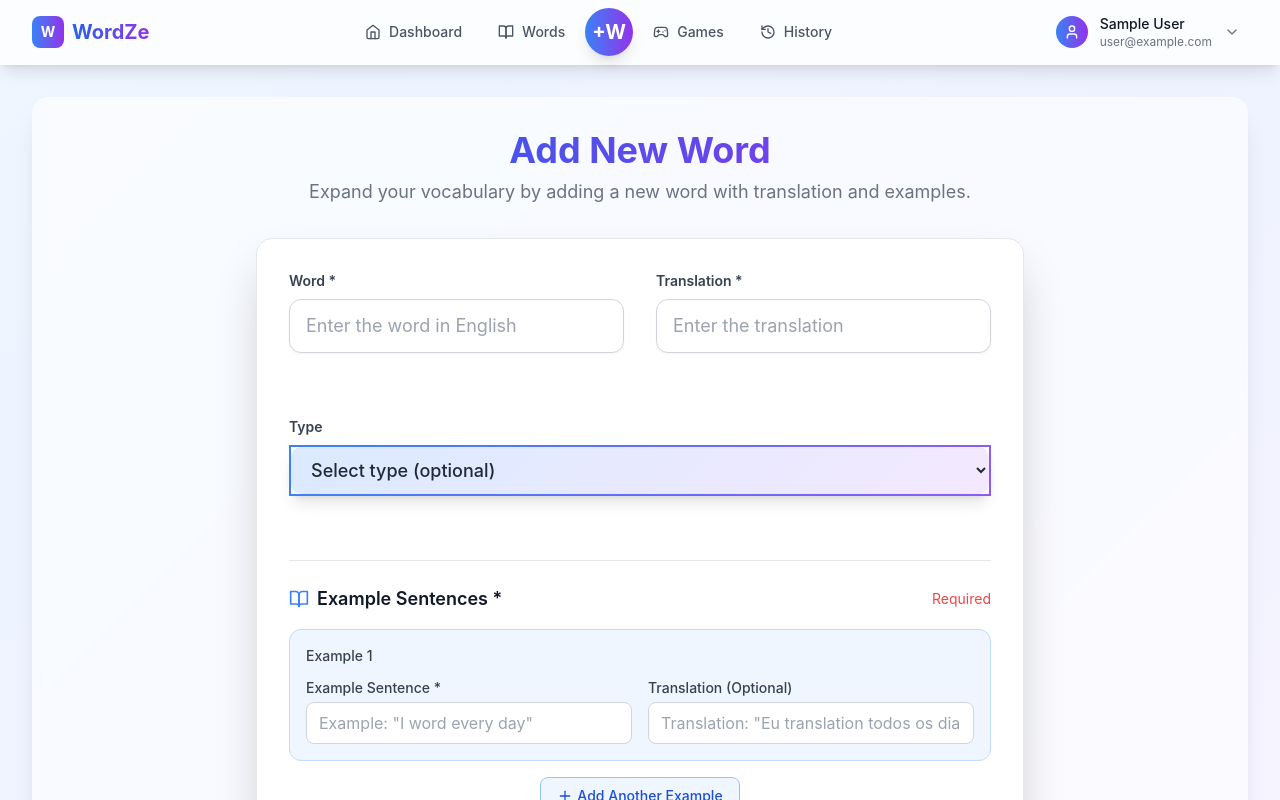
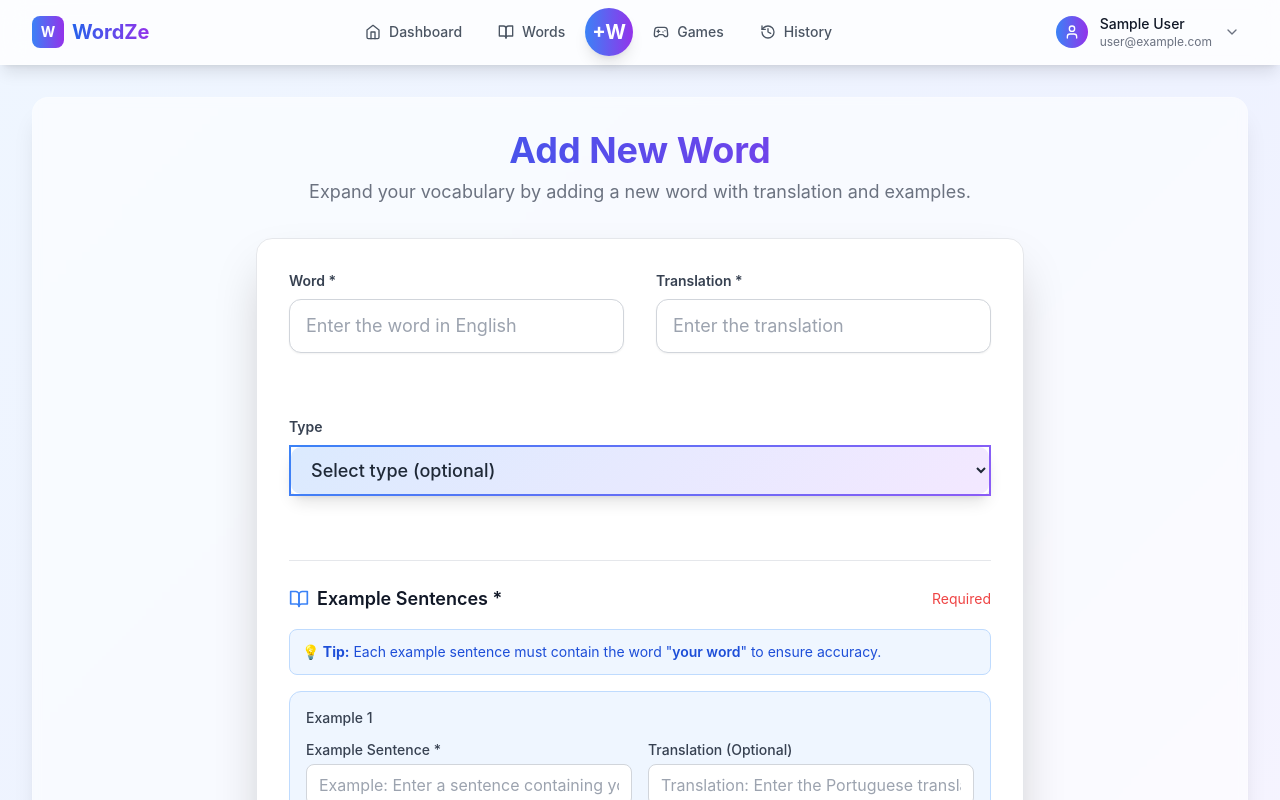
Before and after one commit to BoalRolo/WordZe, a React (Vite) app: page /words/add in a window 1280 px wide. Shown: the top 800 px of the page. Built offline with nearby package versions, Linux system fonts and the light colour scheme; no server answers; the database is empty; sample sign-in values are in the browser's storage.

Commit message:
Example sentences validator

```diff
--- a/src/pages/AddWord.tsx
+++ b/src/pages/AddWord.tsx
@@ -19,21 +19,40 @@ export function AddWord() {
   });
 
   const [examples, setExamples] = useState<
-    Array<{ sentence: string; translation: string }>
-  >([{ sentence: "", translation: "" }]); // Start with one mandatory example
+    Array<{ sentence: string; translation: string; isValid?: boolean }>
+  >([{ sentence: "", translation: "", isValid: false }]); // Start with one mandatory example
   const [newExample, setNewExample] = useState({
     sentence: "",
     translation: "",
   });
+
+  // Function to validate if example contains the word
+  const validateExample = (sentence: string, word: string): boolean => {
+    if (!sentence.trim() || !word.trim()) return false;
+    const wordLower = word.toLowerCase().trim();
+    const sentenceLower = sentence.toLowerCase();
+    return sentenceLower.includes(wordLower);
+  };
 
   const handleSubmit = async (e: React.FormEvent) => {
     e.preventDefault();
     if (!user) return;
 
     // Validate that at least one example sentence is provided
-    const validExamples = examples.filter(ex => ex.sentence.trim() !== "");
+    const validExamples = examples.filter((ex) => ex.sentence.trim() !== "");
     if (validExamples.length === 0) {
       setError("At least one example sentence is required");
+      return;
+    }
+
+    // Validate that all examples contain the word
+    const invalidExamples = validExamples.filter(
+      (ex) => !validateExample(ex.sentence, formData.word)
+    );
+    if (invalidExamples.length > 0) {
+      setError(
+        `All example sentences must contain the word "${formData.word}". Please check your examples.`
+      );
       return;
     }
 
@@ -100,11 +119,20 @@ export function AddWord() {
   ) => {
     const updatedExamples = [...examples];
     updatedExamples[index] = { ...updatedExamples[index], [field]: value };
+
+    // Validate the example if it's a sentence field
+    if (field === "sentence") {
+      updatedExamples[index].isValid = validateExample(value, formData.word);
+    }
+
     setExamples(updatedExamples);
   };
 
   const addNewExampleField = () => {
-    setExamples([...examples, { sentence: "", translation: "" }]);
+    setExamples([
+      ...examples,
+      { sentence: "", translation: "", isValid: false },
+    ]);
   };
 
   return (
@@ -222,18 +250,30 @@ export function AddWord() {
             onChange={handleChange}
             className="block w-full border-2 border-gradient-to-r from-blue-300 to-purple-300 rounded-xl px-4 py-3 shadow-lg bg-gradient-to-r from-blue-50 to-purple-50 focus:outline-none focus:ring-2 focus:ring-blue-500 focus:border-blue-500 text-lg font-medium text-gray-800 hover:from-blue-100 hover:to-purple-100 transition-all duration-200"
             style={{
-              background: 'linear-gradient(135deg, #dbeafe 0%, #f3e8ff 100%)',
-              border: '2px solid transparent',
-              backgroundClip: 'padding-box',
-              borderImage: 'linear-gradient(135deg, #3b82f6, #8b5cf6) 1'
+              background: "linear-gradient(135deg, #dbeafe 0%, #f3e8ff 100%)",
+              border: "2px solid transparent",
+              backgroundClip: "padding-box",
+              borderImage: "linear-gradient(135deg, #3b82f6, #8b5cf6) 1",
             }}
           >
-            <option value="" className="text-gray-500">Select type (optional)</option>
-            <option value="noun" className="text-blue-700 font-medium">📚 Noun</option>
-            <option value="verb" className="text-green-700 font-medium">🏃 Verb</option>
-            <option value="adjective" className="text-purple-700 font-medium">✨ Adjective</option>
-            <option value="adverb" className="text-orange-700 font-medium">⚡ Adverb</option>
-            <option value="phrasal verb" className="text-red-700 font-medium">🔗 Phrasal Verb</option>
+            <option value="" className="text-gray-500">
+              Select type (optional)
+            </option>
+            <option value="noun" className="text-blue-700 font-medium">
+              📚 Noun
+            </option>
+            <option value="verb" className="text-green-700 font-medium">
+              🏃 Verb
+            </option>
+            <option value="adjective" className="text-purple-700 font-medium">
+              ✨ Adjective
+            </option>
+            <option value="adverb" className="text-orange-700 font-medium">
+              ⚡ Adverb
+            </option>
+            <option value="phrasal verb" className="text-red-700 font-medium">
+              🔗 Phrasal Verb
+            </option>
           </select>
         </div>
 
@@ -247,14 +287,50 @@ export function AddWord() {
             <span className="text-sm text-red-500">Required</span>
           </div>
 
+          {/* Help text */}
+          <div className="mb-4 p-3 bg-blue-50 border border-blue-200 rounded-lg">
+            <p className="text-sm text-blue-700">
+              <strong>💡 Tip:</strong> Each example sentence must contain the
+              word "
+              <span className="font-semibold">
+                {formData.word || "your word"}
+              </span>
+              " to ensure accuracy.
+            </p>
+          </div>
+
           {/* Example Sentences List */}
           <div className="space-y-4">
             {examples.map((example, index) => (
-              <div key={index} className="bg-blue-50 border border-blue-200 rounded-xl p-4">
+              <div
+                key={index}
+                className={`border rounded-xl p-4 ${
+                  example.sentence && formData.word
+                    ? example.isValid
+                      ? "bg-green-50 border-green-200"
+                      : "bg-red-50 border-red-200"
+                    : "bg-blue-50 border-blue-200"
+                }`}
+              >
                 <div className="flex items-center justify-between mb-3">
-                  <span className="text-sm font-medium text-gray-700">
-                    Example {index + 1}
-                  </span>
+                  <div className="flex items-center space-x-2">
+                    <span className="text-sm font-medium text-gray-700">
+                      Example {index + 1}
+                    </span>
+                    {example.sentence && formData.word && (
+                      <span
+                        className={`text-xs px-2 py-1 rounded-full ${
+                          example.isValid
+                            ? "bg-green-100 text-green-700"
+                            : "bg-red-100 text-red-700"
+                        }`}
+                      >
+                        {example.isValid
+                          ? "✓ Valid"
+                          : "✗ Must contain the word"}
+                      </span>
+                    )}
+                  </div>
                   {examples.length > 1 && (
                     <button
                       type="button"
@@ -275,8 +351,14 @@ export function AddWord() {
                     <input
                       type="text"
                       value={example.sentence}
-                      onChange={(e) => updateExample(index, "sentence", e.target.value)}
-                      placeholder={`Example: "I ${formData.word || 'word'} every day"`}
+                      onChange={(e) =>
+                        updateExample(index, "sentence", e.target.value)
+                      }
+                      placeholder={
+                        formData.word
+                          ? `Example: "I ${formData.word} every day"`
+                          : "Example: Enter a sentence containing your word"
+                      }
                       className="w-full px-3 py-2 border border-gray-300 rounded-lg focus:outline-none focus:ring-2 focus:ring-blue-500 focus:border-transparent"
                       required
                     />
@@ -288,8 +370,14 @@ export function AddWord() {
                     <input
                       type="text"
                       value={example.translation}
-                      onChange={(e) => updateExample(index, "translation", e.target.value)}
-                      placeholder={`Translation: "Eu ${formData.translation || 'translation'} todos os dias"`}
+                      onChange={(e) =>
+                        updateExample(index, "translation", e.target.value)
+                      }
+                      placeholder={
+                        formData.translation
+                          ? `Translation: "Eu ${formData.translation} todos os dias"`
+                          : "Translation: Enter the Portuguese translation"
+                      }
                       className="w-full px-3 py-2 border border-gray-300 rounded-lg focus:outline-none focus:ring-2 focus:ring-blue-500 focus:border-transparent"
                     />
                   </div>
@@ -329,7 +417,6 @@ export function AddWord() {
           />
         </div>
 
-
         <div className="flex flex-col sm:flex-row justify-end space-y-3 sm:space-y-0 sm:space-x-4 pt-6">
           <button
             type="button"
```
